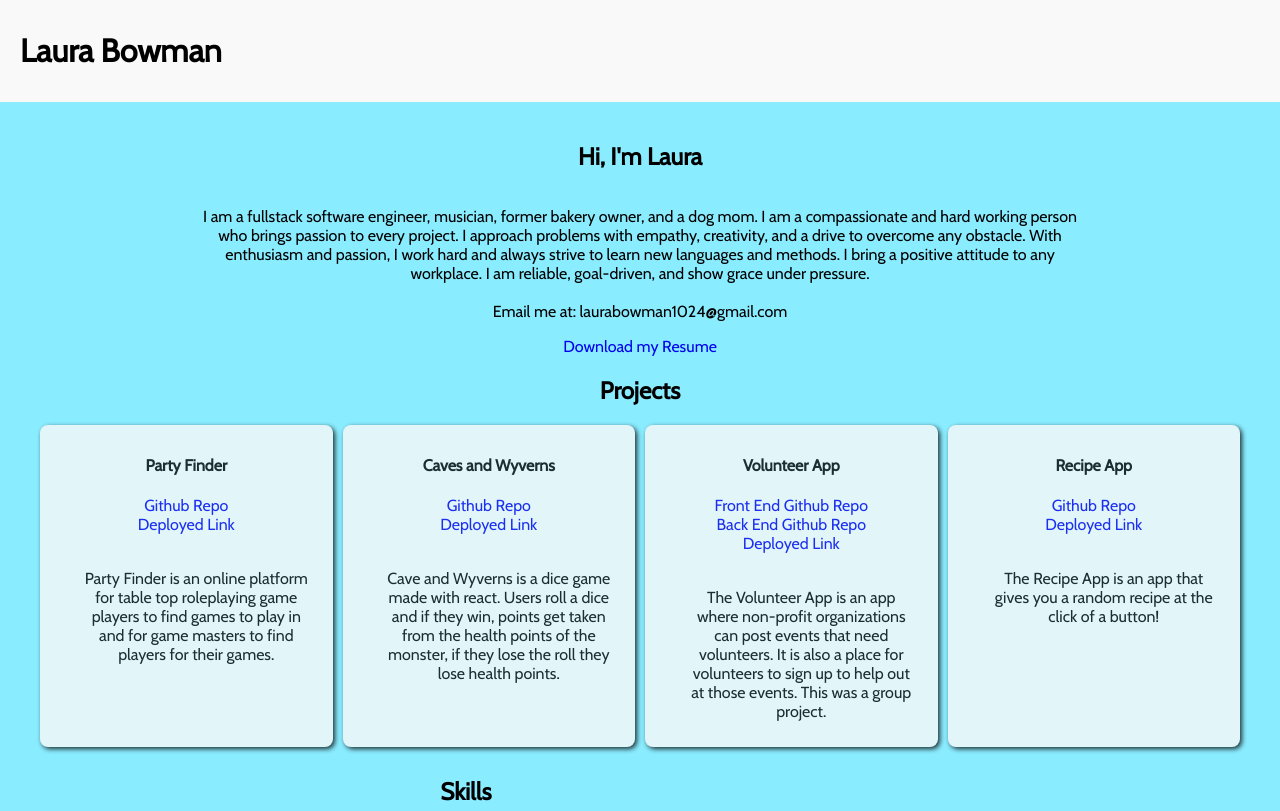
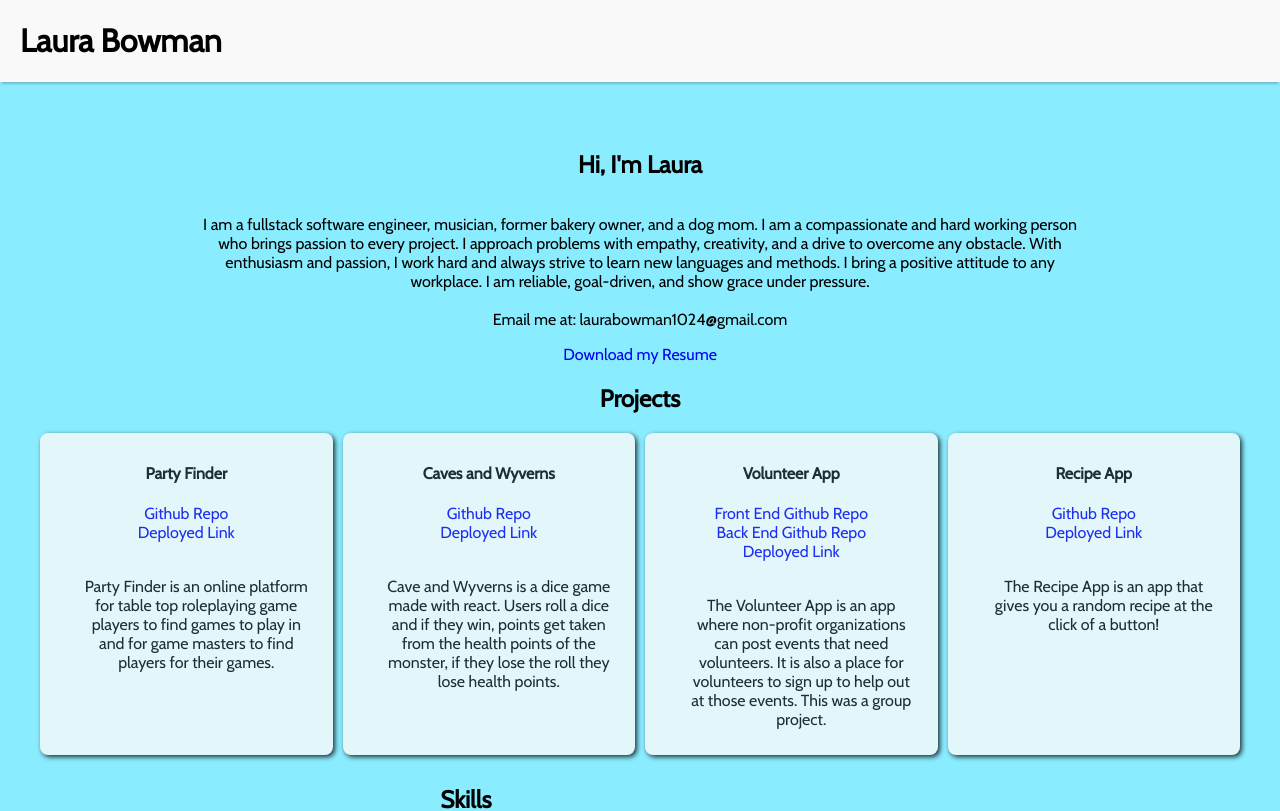
Before and after one commit to laurabow/portfolio, a React (Create React App) app in the folder client/: page / in a window 1280 px wide. Shown: the top 811 px of the page. Built offline with nearby package versions, Linux system fonts and the light colour scheme.

Commit message:
navbar styling, positioning fixed, added shadow

```diff
--- a/client/src/components/Home/Home.css
+++ b/client/src/components/Home/Home.css
@@ -4,7 +4,7 @@
 }
 
 .hi {
-  margin-top: 40px;
+  margin-top: 150px;
 }
 
 .brand {
--- a/client/src/components/UI/NavBar.css
+++ b/client/src/components/UI/NavBar.css
@@ -2,8 +2,11 @@
   background-color: #f9f9f9;
   margin-top: 0;
   display: flex;
+  position: fixed;
+  width: 100%;
+  box-shadow: 0 4px 2px -2px rgba(0, 0, 0, 0.2);
 }
 
 .name-title {
-  padding: 10px 20px;
+  padding: 0px 20px;
 }
```
